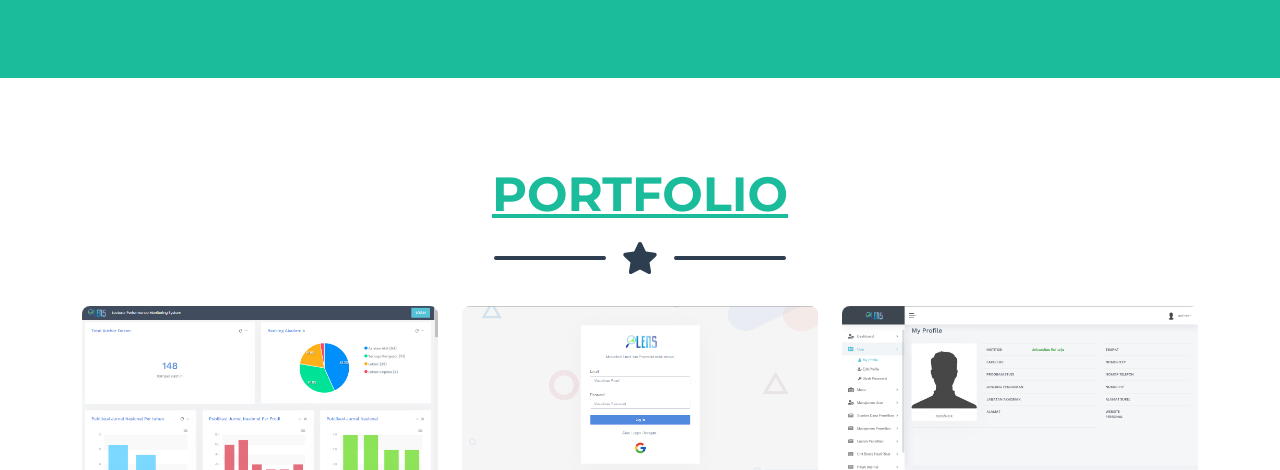
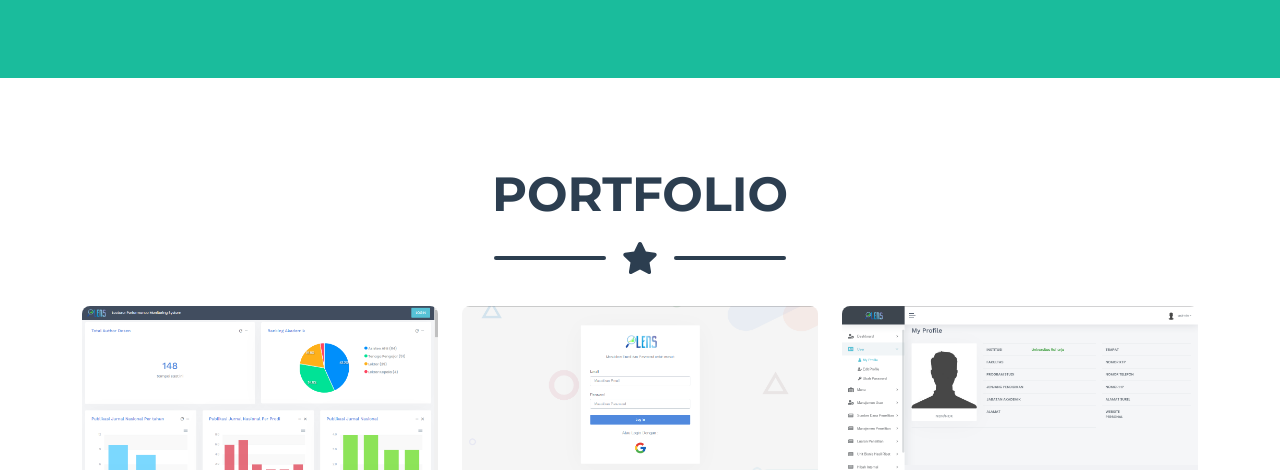
Before and after one commit to naufaladani99/portofolio, a plain HTML site: page index.html in a window 1280 px wide. Shown: the part 630-1100 px from the top of the page. Drawn offline with nearby package versions, Linux system fonts and the light colour scheme.

Commit message:
test submit

```diff
--- a/index.html
+++ b/index.html
@@ -55,7 +55,7 @@
         <section class="page-section portfolio" id="portfolio">
             <div class="container">
                 <!-- Portfolio Section Heading-->
-                <h2 class="page-section-heading text-center text-uppercase text-secondary mb-0"><a href="https://lens.alphabetincubator.id/" target=_blank>Portfolio</a></h2>
+                <h2 class="page-section-heading text-center text-uppercase text-secondary mb-0">Portfolio</h2>
                 <!-- Icon Divider-->
                 <div class="divider-custom">
                     <div class="divider-custom-line"></div>
```
